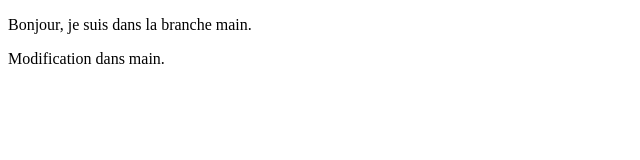
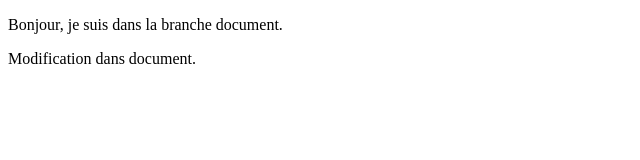
Before and after one commit to jimwinnie/test-project, a plain HTML site: page main.html in a window 1280 px wide. Shown: the full height of the page, 0-640 px from the left. Drawn offline with Linux system fonts and the light colour scheme.

Commit message:
Document

```diff
--- a/main.html
+++ b/main.html
@@ -4,10 +4,10 @@
   <meta charset="UTF-8">
   <meta http-equiv="X-UA-Compatible" content="IE=edge">
   <meta name="viewport" content="width=device-width, initial-scale=1.0">
-  <title>Main</title>
+  <title>Document</title>
 </head>
 <body>
-  <p>Bonjour, je suis dans la branche main.</p>
-  <span>Modification dans main.</span>
+  <p>Bonjour, je suis dans la branche document.</p>
+  <span>Modification dans document.</span>
 </body>
 </html>
```
